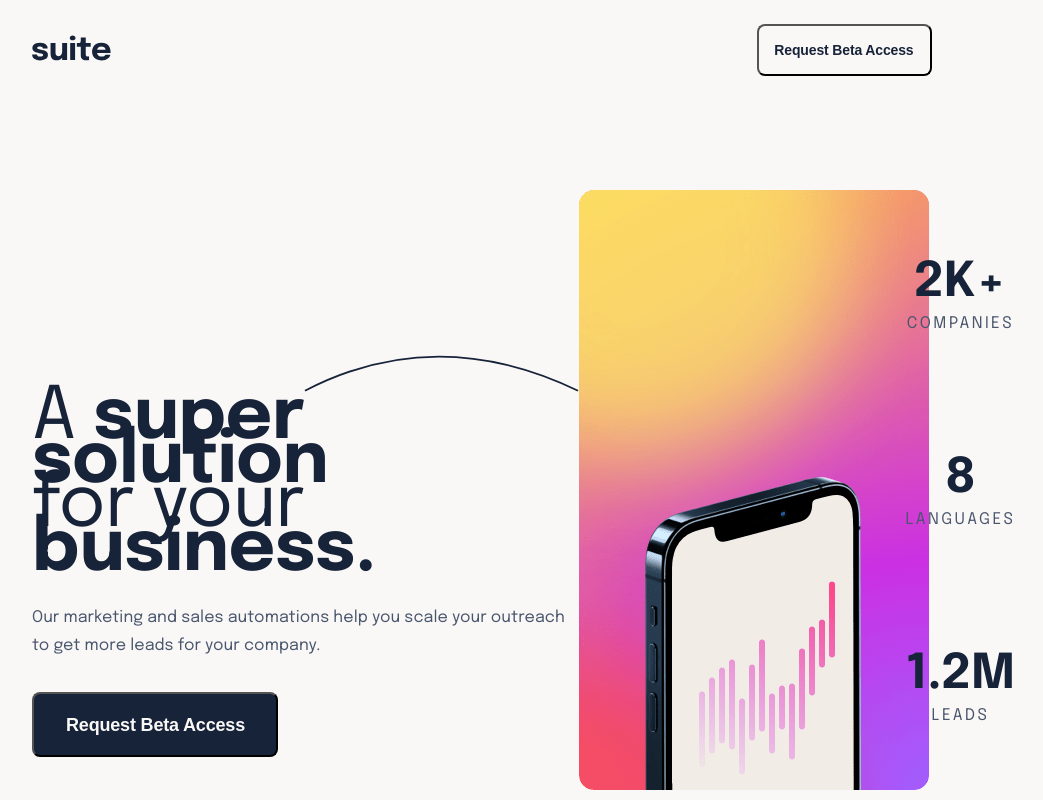
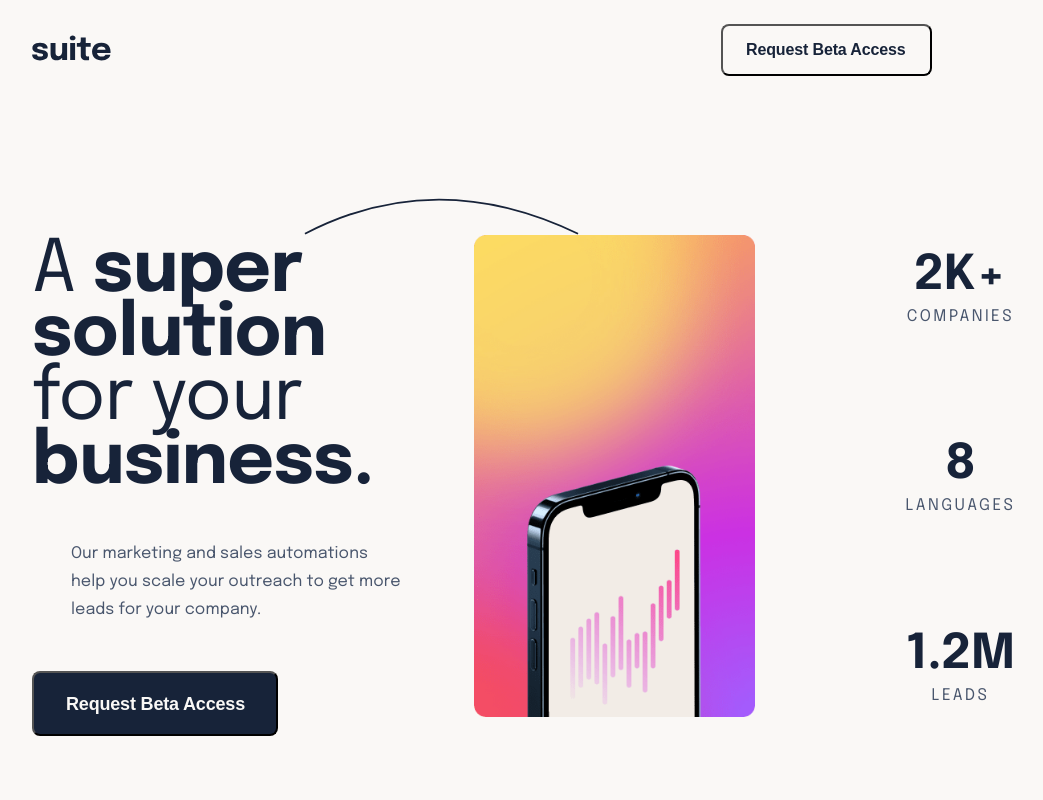
Before and after one commit to Sackitey68/Frontend-Mentor-Suite-landing-page, a plain HTML site: page index.html in a window 1280 px wide. Shown: the top 800 px of the page, without its empty margins (158-1201 px from the left). Drawn offline with Linux system fonts and the light colour scheme.

Commit message:
tablet view update 2

```diff
--- a/style.css
+++ b/style.css
@@ -84,7 +84,6 @@ span{
   width: 100%;
 }
 
-
 .marketing-sales{
 font-size: 1rem;
 font-weight: 400;
@@ -164,6 +163,7 @@ color: var(--cream-white);
 border-radius: 1rem;
 width: 114%;
 height: 46.75rem;
+z-index: 2;
 }
 
 .comment-content{
@@ -205,7 +205,7 @@ height: 46.75rem;
 .desktop-comment-2{
  text-align: center;
   position: relative;
-  top: -200px;   /* check this side */ */
+  top: -200px;
 }
 
 .comment-title{
@@ -262,7 +262,7 @@ footer{
  position: relative;
  right: 25px;
  top: -10px;
- z-index: -1;
+ z-index: 1;
  background-color: var(--cream);
  color: var(--dark-blue);
 }
@@ -288,24 +288,26 @@ footer{
   list-style: none;
 }
 
-.facebook:hover,.twitter:hover, .instagram:hover{
+.facebook:hover,.twitter:hover,.instagram:hover{
   opacity: 0.5;
 
 }
 /* media query for tablet view */
-@media screen and (min-width: 600px)
+@media screen and (min-width: 700px)
 {
   .web-container{
-    min-width: 600px;
+    min-width: 700px;
     margin-bottom: 0;
 }
-  button{
-    padding: 1.2rem 1.8rem;
+  .header-button{
+    padding: 0.75rem 1.53rem 0.75rem 1.47rem;
+    font-size: 1rem;
   }
   .tablet{
     display: flex;
     margin: 0 auto;
     align-items: center;
+
   }
   .business-profile{
     height: min-content;
@@ -319,31 +321,62 @@ footer{
   }
 
   .curved-line-1{
-    margin-left: 11.5rem;
+    margin-left: 17.5rem;
     width: 180px;
   }
 
   .business-mission{
-    font-size: 48px;
+    font-size: 3.6rem;
+    width: 31.8rem;
+    margin-bottom: 210px;
+    line-height: 64px;
+    letter-spacing: -0.78px;
+
   }
+
+  .marketing-sales{
+    width: 20.88rem;
+    margin-right: 174px;
+    position: relative;
+    bottom: 165px;
+  }
+
+  .marketing-button{
+    position: relative;
+    bottom: 150px;
+  }
+
   .hero-mobile-image{
     display: none;
   }
   .tablet-image-container{
     display: block;
-    width: 16rem;
+    width: 10rem;
+    position: relative;
+    right: 105px;
+    z-index: -1;
+
+  }
+
+  .hero-tablet-image{
+    height: 482px;
+    width: 281px;
   }
   .business-statistics{
     height: auto;
     flex-direction: row;
     justify-content: space-around;
   }
-  .space{
-    margin-top: 90px;
+
+  .comment-section{
+    width: 100%;
+    position: relative;
+    left: 2px;
   }
+
   .jeremy-image-container{
     width: 54%;
-    left: 8rem;
+    left: 15rem;
   }
   .comment-title{
     font-size: 40px;
@@ -367,7 +400,7 @@ footer{
     z-index: -1;
     background-color: var(--cream-white);
   }
-}
+
 
 /* media query for Desktop view */
 @media screen and (min-width: 1024px)
@@ -380,8 +413,6 @@ footer{
     height: 1502px;
     position: absolute;
     top: 0px;
-
-
   }
 
   .web-container{
@@ -400,7 +431,7 @@ footer{
 
   .main-header{
     width: 38rem;
-    top: 12rem;
+    top: -12rem;
   }
 
   .curved-line-1{
```
